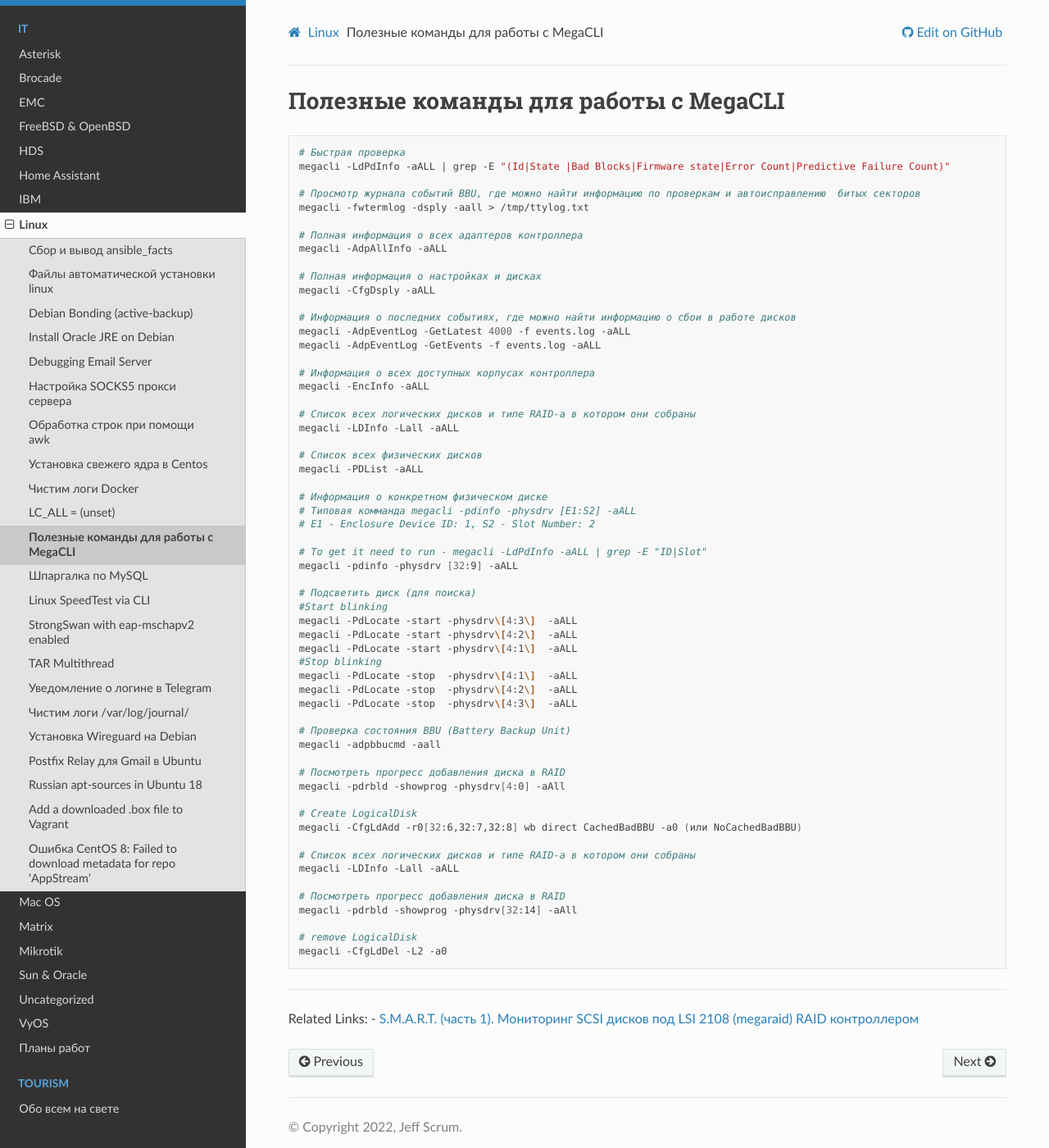
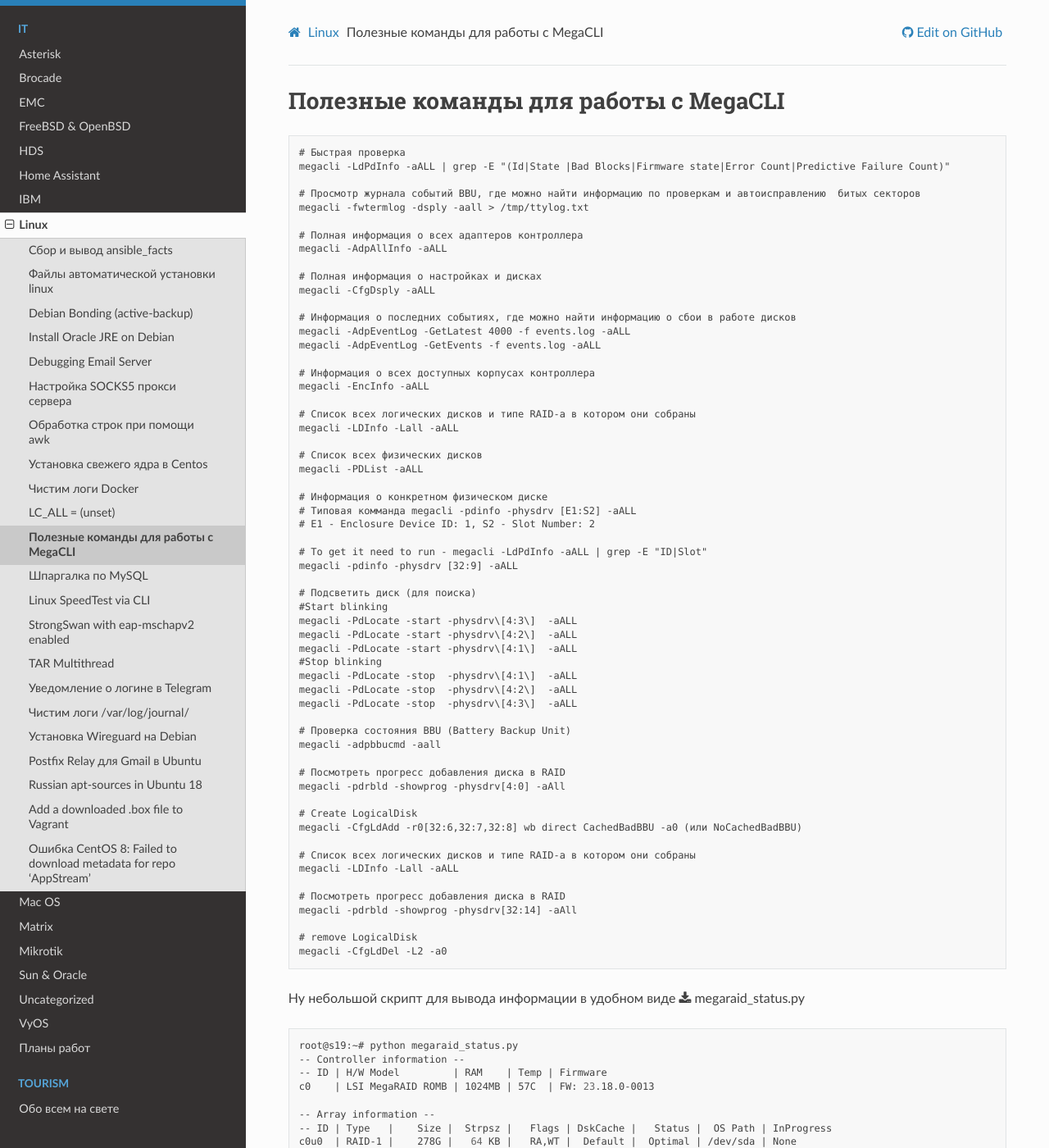
Before and after one commit to jeffscrum/jeffscrum.github.io, a Sphinx documentation site: the page built from source/linux/linux-megacli.rst, in a window 1280 px wide and 1400 px high. Shown: the whole window at 82% size. Built offline with Sphinx 7.4.7 and the Read the Docs theme 2.0.0, drawn with Linux system fonts in a browser that asks for light colours; some of the changed text lies outside the part shown.

Commit message:
linux-megacli

```diff
--- a/source/linux/linux-megacli.rst
+++ b/source/linux/linux-megacli.rst
@@ -8,7 +8,7 @@
 Полезные команды для работы с MegaCLI
 =====================================
 
-.. code-block:: bash
+.. code-block:: none
 
    # Быстрая проверка
    megacli -LdPdInfo -aALL | grep -E "(Id|State |Bad Blocks|Firmware state|Error Count|Predictive Failure Count)"
@@ -70,6 +70,33 @@
    # remove LogicalDisk
    megacli -CfgLdDel -L2 -a0
 
+Ну небольшой скрипт для вывода информации в удобном виде :download:`megaraid_status.py </_static/megaraid_status.tar.gz>`
+
+.. code-block:: bash
+
+   root@s19:~# python megaraid_status.py
+   -- Controller information --
+   -- ID | H/W Model         | RAM    | Temp | Firmware
+   c0    | LSI MegaRAID ROMB | 1024MB | 57C  | FW: 23.18.0-0013
+
+   -- Array information --
+   -- ID | Type   |    Size |  Strpsz |   Flags | DskCache |   Status |  OS Path | InProgress
+   c0u0  | RAID-1 |    278G |   64 KB |   RA,WT |  Default |  Optimal | /dev/sda | None
+   c0u1  | RAID-0 |    930G |   64 KB |   RA,WB |  Enabled |  Optimal | /dev/sdb | None
+   c0u2  | RAID-5 |   2725G |   64 KB |   RA,WT |  Default |  Optimal | /dev/sdc | None
+   c0u3  | RAID-0 |    111G |   64 KB | ADRA,WB |  Enabled |  Optimal | /dev/sdd | None
+
+   -- Disk information --
+   -- ID   | Type | Drive Model                                        | Size     | Status          | Speed    | Temp | Slot ID  | Device ID
+   c0u0p0  | HDD  | SEAGATE ST300MM0026 0001S0K263T8                   | 278.4 Gb | Online, Spun Up | 6.0Gb/s  | 31C  | [252:0]  | 12
+   c0u0p1  | HDD  | SEAGATE ST300MM0026 0001S0K23LQQ                   | 278.4 Gb | Online, Spun Up | 6.0Gb/s  | 30C  | [252:1]  | 13
+   c0u1p0  | SSD  | S21CNXAG506746T Samsung SSD 850 EVO 1TB EMT01B6Q   | 930.3 Gb | Online, Spun Up | 6.0Gb/s  | N/A  | [252:3]  | 0
+   c0u2p0  | HDD  | SEAGATE ST91000640SS 00049XG5VT6F                  | 930.3 Gb | Online, Spun Up | 6.0Gb/s  | 30C  | [252:4]  | 8
+   c0u2p1  | HDD  | SEAGATE ST91000640SS 00049XG5VYP6                  | 930.3 Gb | Online, Spun Up | 6.0Gb/s  | 30C  | [252:5]  | 11
+   c0u2p2  | HDD  | SEAGATE ST91000640SS 00049XG690HG                  | 930.3 Gb | Online, Spun Up | 6.0Gb/s  | 31C  | [252:6]  | 10
+   c0u2p3  | HDD  | SEAGATE ST91000640SS 00049XG690W8                  | 930.3 Gb | Online, Spun Up | 6.0Gb/s  | 33C  | [252:7]  | 9
+   c0u3p0  | SSD  | S1FZNEAG514429 SAMSUNG MZ7WD120HCFV-00003 DXM9203Q | 110.8 Gb | Online, Spun Up | 6.0Gb/s  | N/A  | [252:2]  | 2
+
 -------
 
 Related Links:
```
Also changed, not shown: 1 other file.
